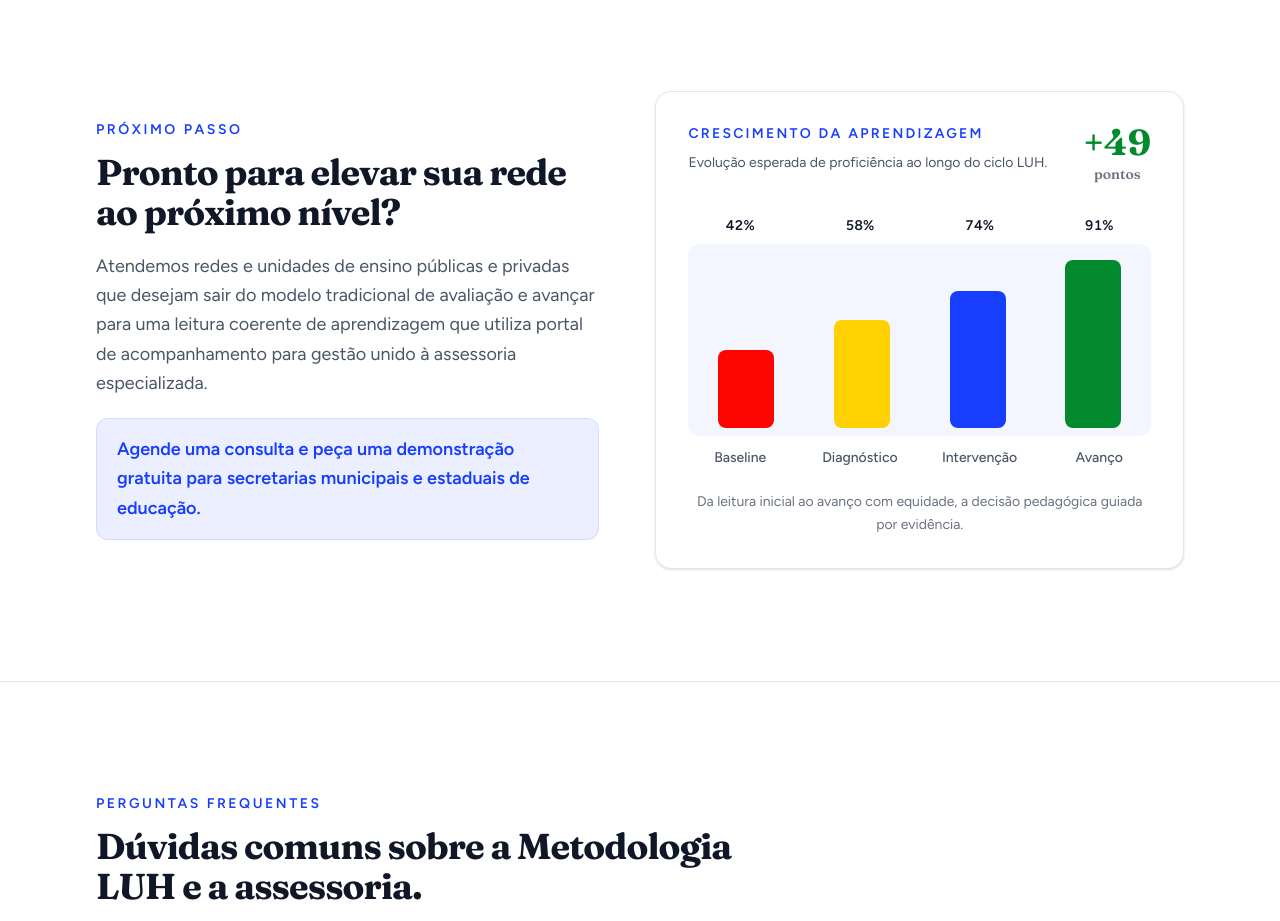
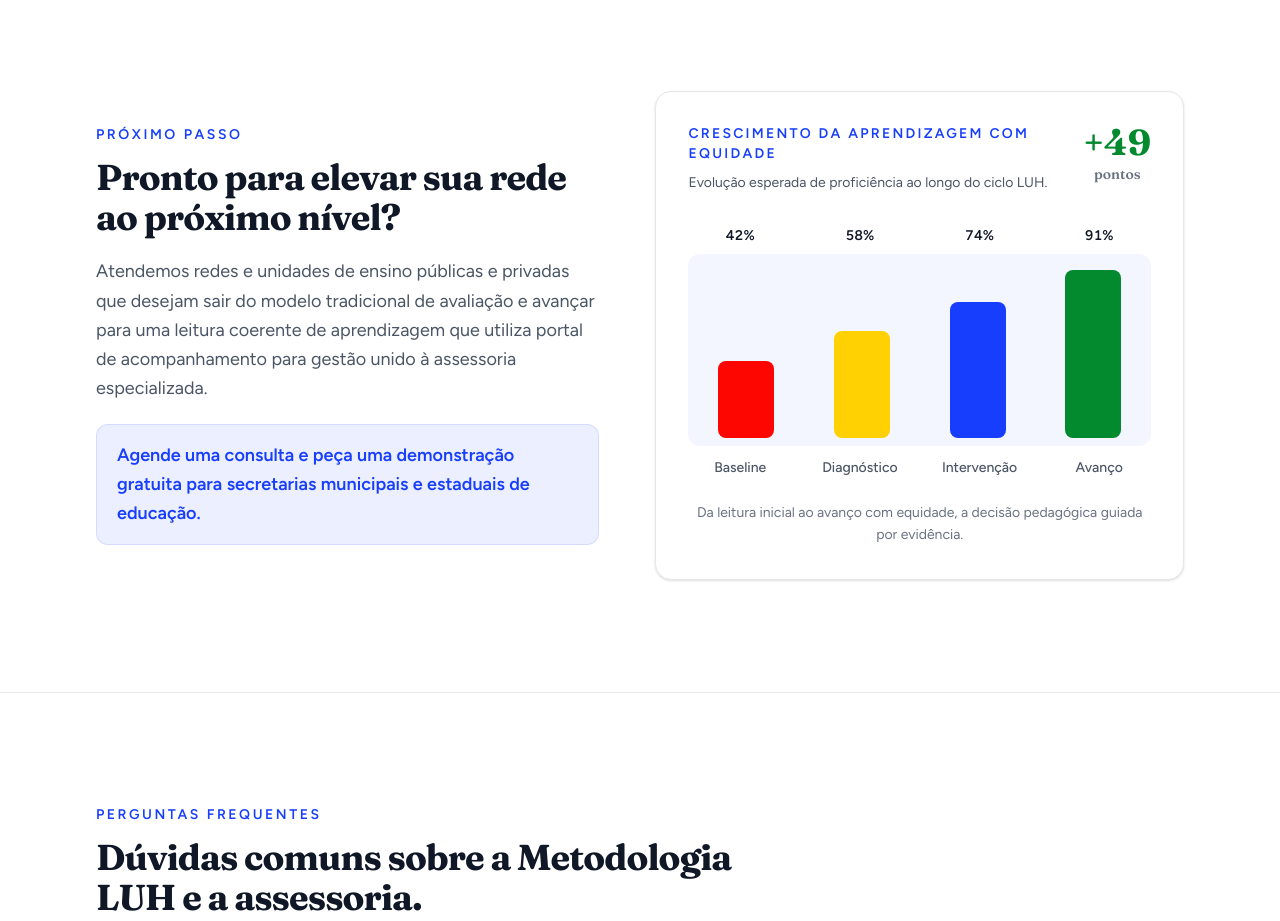
Before and after one commit to Lana-Menezes/luh-educa, a Next.js app: page / in a window 1280 px wide. Shown: the part 2920-3841 px from the top of the page. Built offline with nearby package versions, Linux system fonts and the light colour scheme.

Commit message:
chore: Text update

```diff
--- a/app/GrowthInfographic.tsx
+++ b/app/GrowthInfographic.tsx
@@ -38,7 +38,7 @@ export default function GrowthInfographic() {
       <div className="flex items-start justify-between gap-4">
         <div>
           <p className="text-sm font-semibold uppercase tracking-[0.16em] text-brand">
-            Crescimento da aprendizagem
+            Crescimento da aprendizagem com equidade
           </p>
           <p className="mt-2 max-w-sm text-sm leading-relaxed text-gray-600">
             Evolução esperada de proficiência ao longo do ciclo LUH.
```
